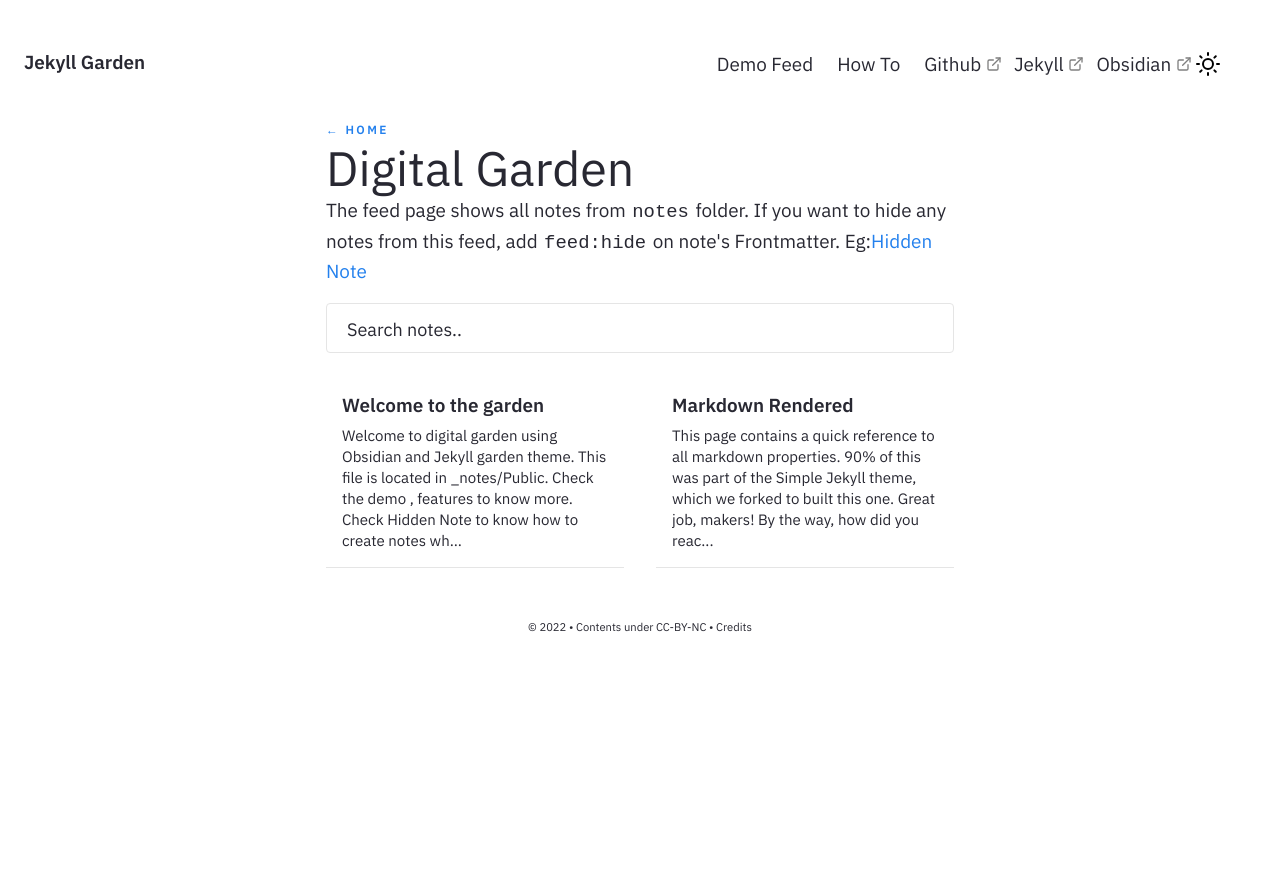
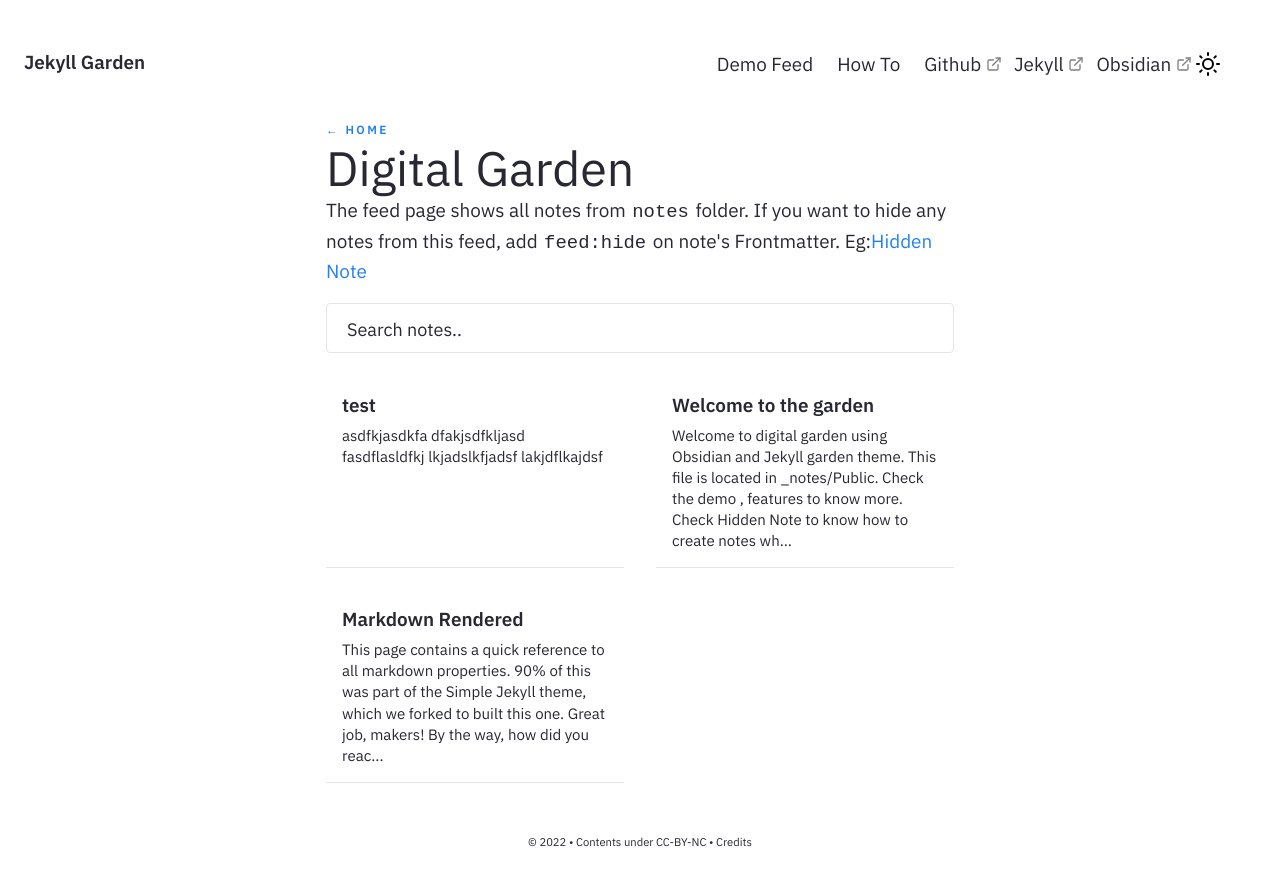
Before and after one commit to yhrhee/yhrhee.github.io, a Jekyll site: the page built from pages/notes.md, in a window 1280 px wide. Shown: the top 886 px of the page. Built offline with Jekyll 4.4.1, drawn with Linux system fonts in a browser that asks for light colours.

```diff
--- /dev/null
+++ b/_notes/Public/test.md
@@ -0,0 +1,14 @@
+---
+title: test
+feed: show
+date: 11-05-2022
+permalink: /credits
+format: list
+---
+
+
+asdfkjasdkfa
+dfakjsdfkljasd
+fasdflasldfkj
+lkjadslkfjadsf
+lakjdflkajdsf
```
Also changed, not shown: pages/index.md (+1 -1 lines), .obsidian/app.json (added), .obsidian/appearance.json (added), .obsidian/core-plugins.json (added), .obsidian/hotkeys.json (added), 3 other files.
